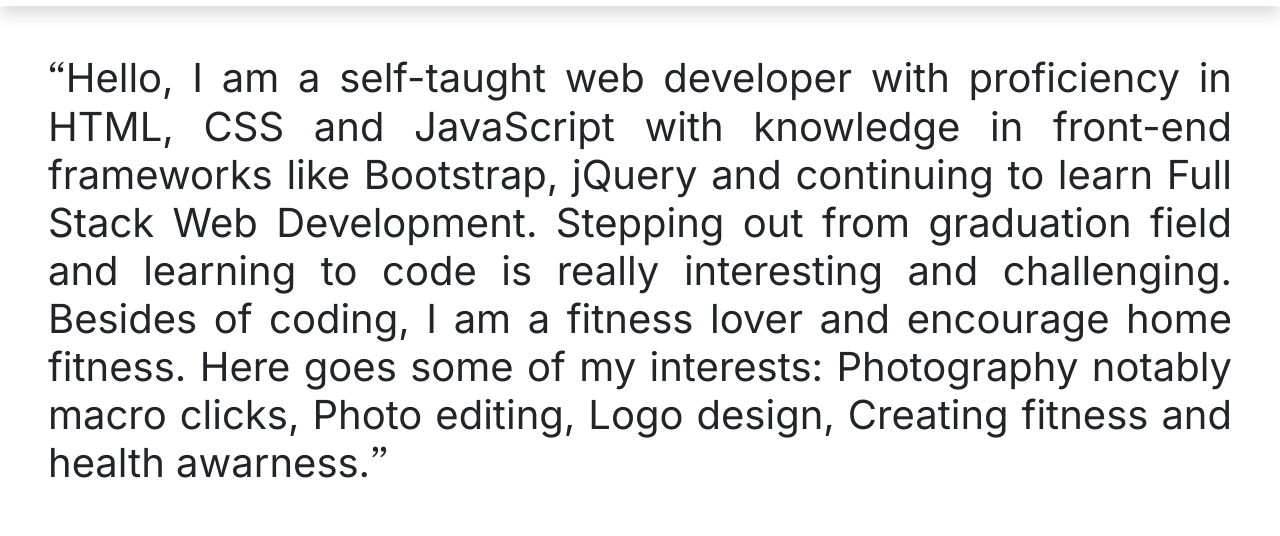
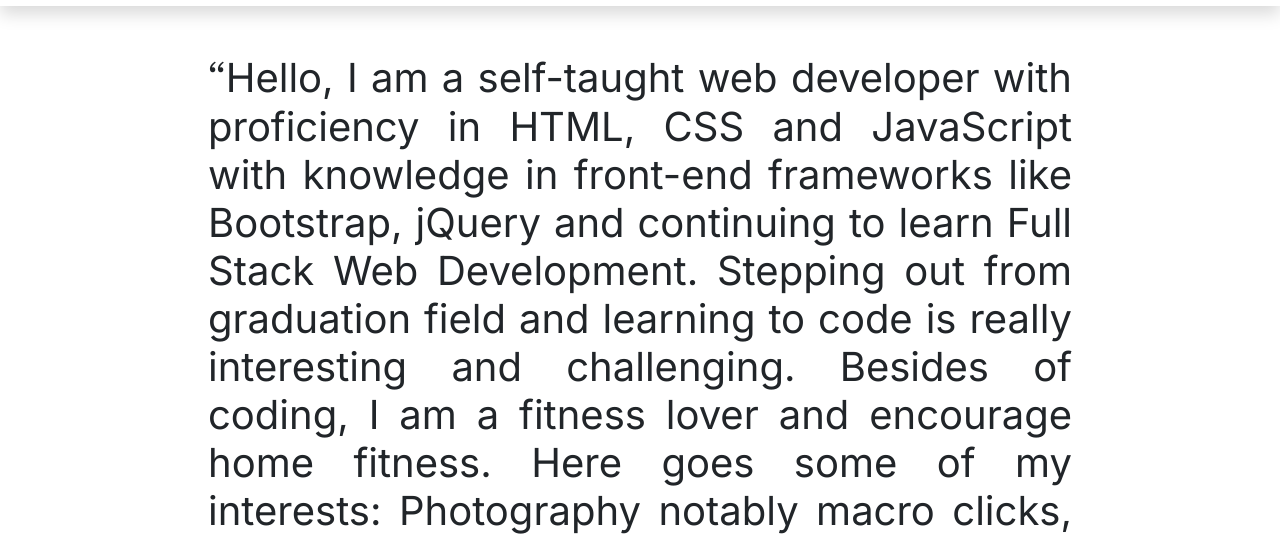
Before and after one commit to VigneshG1616/Myportfolio, a plain HTML site: page index.html in a window 1280 px wide. Shown: the part 423-959 px from the top of the page. Drawn offline with nearby package versions, Linux system fonts and the light colour scheme.

Commit message:
Update style.css

```diff
--- a/style.css
+++ b/style.css
@@ -48,6 +48,7 @@
 
         .content_text {
             font-family: 'Inter', sans-serif;
+          max-width: 75%
         }
 
         .doublequotes {
```
